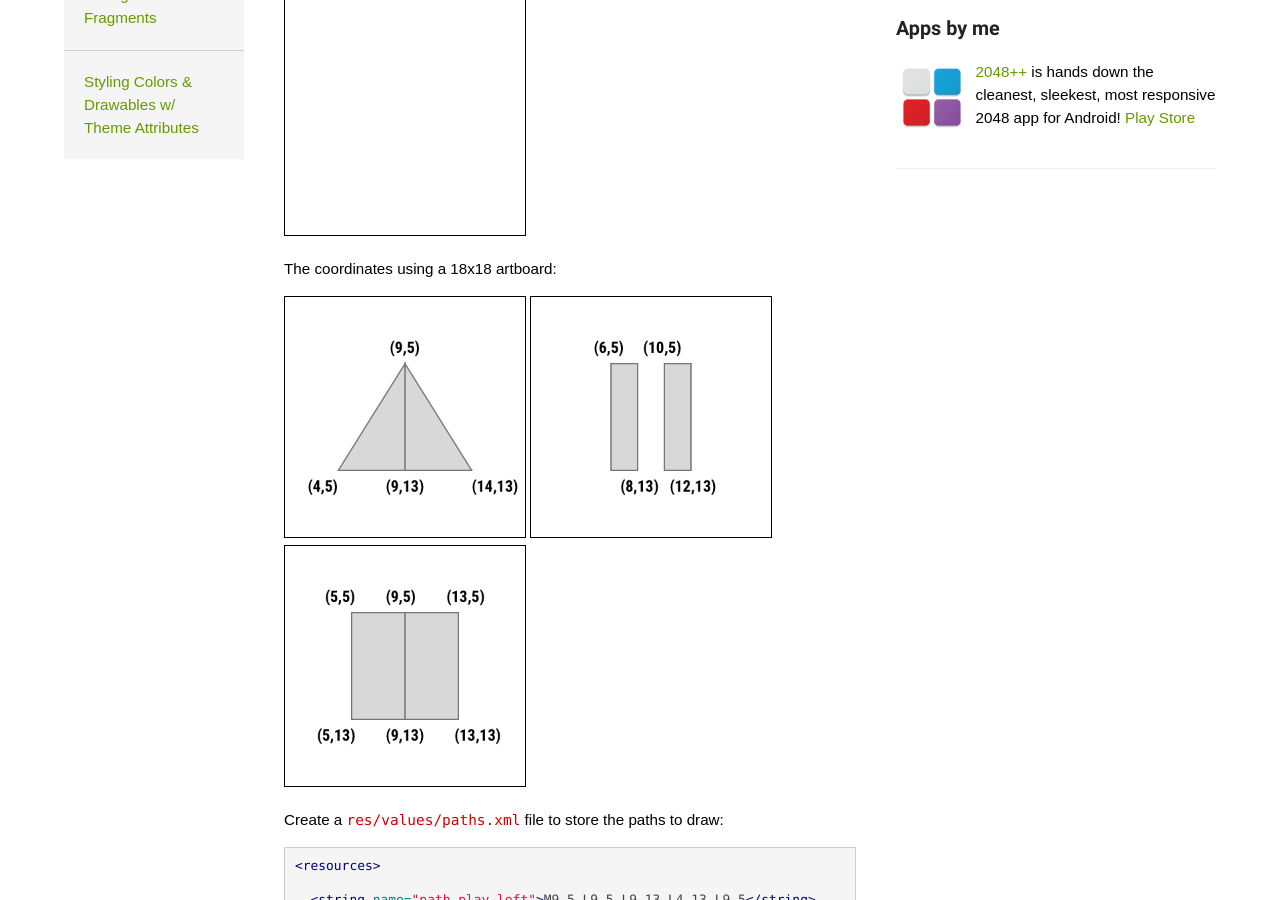
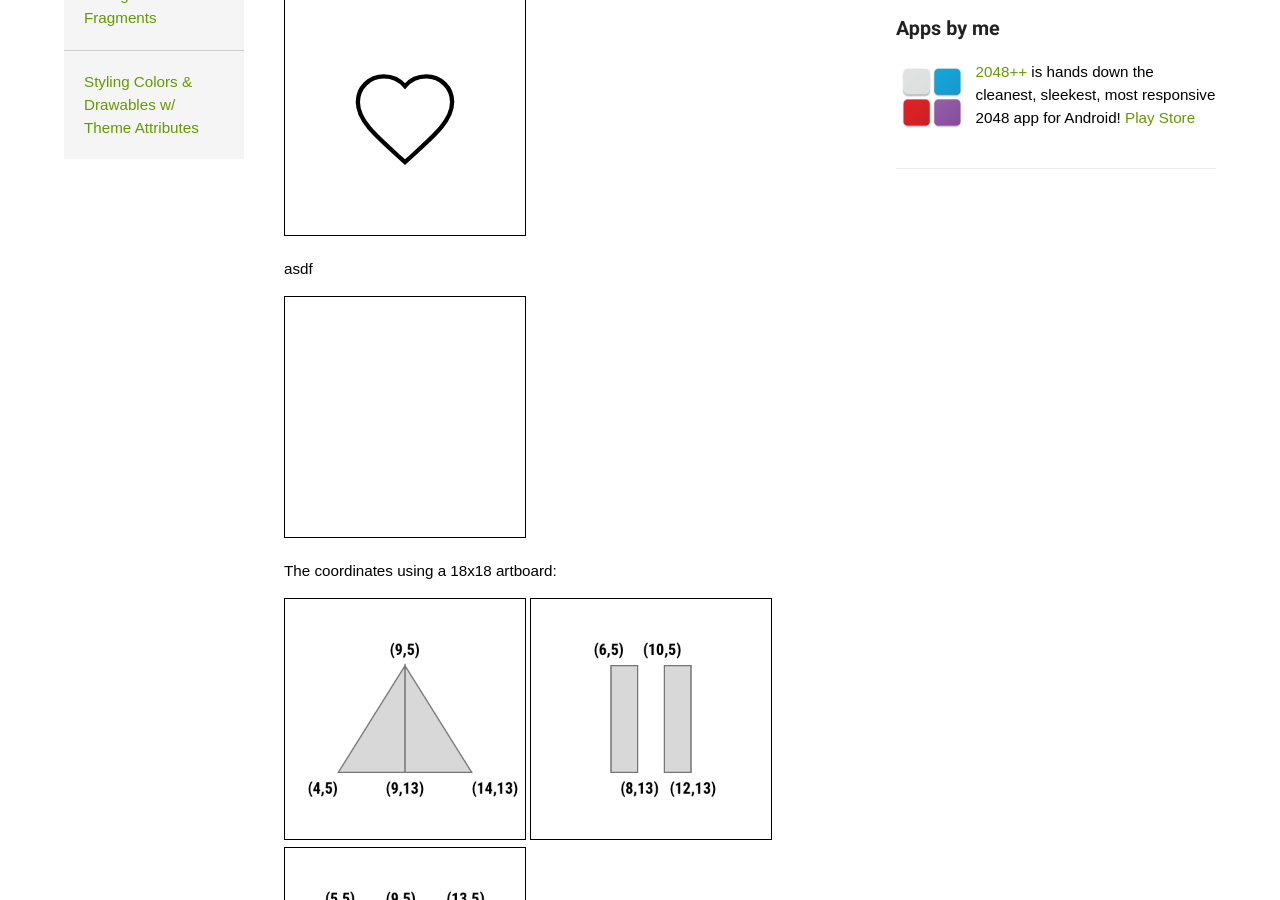
Before and after one commit to alexjlockwood/AndroidDesignPatterns, a Jekyll site: the page built from _posts/2016-10-22-play-pause-icon.md, in a window 1280 px wide and 900 px high, scrolled down 596 px. Built offline with Jekyll 4.4.1, drawn with Linux system fonts in a browser that asks for light colours; some web fonts are replaced; a script that is not in the unit is left out; comment, search, counter and statistics services are not loaded.

Commit message:
updated post

```diff
--- a/_posts/2016-10-22-play-pause-icon.md
+++ b/_posts/2016-10-22-play-pause-icon.md
@@ -41,6 +41,14 @@
 <svg xmlns="http://www.w3.org/2000/svg" viewBox="0 0 56 56" class="bordered-image">
 
   <path class="path" stroke="#4CADC1" stroke-width="1" stroke-linejoin="miter" stroke-linecap="square"  stroke-dasharray="163.362817987" stroke-dashoffset="163.362817987" fill="none" d="M28,2 C42.36,2 54,13.64 54,28C54,42.36 42.36,54 28,54C13.64,54 2,42.36 2,28C2,13.64 13.76,2 28,2"/>
+
+</svg>
+
+asdf
+
+<svg xmlns="http://www.w3.org/2000/svg" viewBox="0 0 56 56" class="bordered-image">
+
+  <path class="path" stroke-width="1" fill="none" stroke="black" d="M28,39 L26.405,37.5667575 C20.74,32.4713896 17,29.1089918 17,24.9945504 C17,21.6321526 19.6565,19 23.05,19 C24.964,19 26.801,19.8828338 28,21.2724796 C29.199,19.8828338 31.036,19 32.95,19 C36.3435,19 39,21.6321526 39,24.9945504 C39,29.1089918 35.26,32.4713896 29.595,37.5667575 L28,39 L28,39 Z"/>
 
 </svg>
 
```
